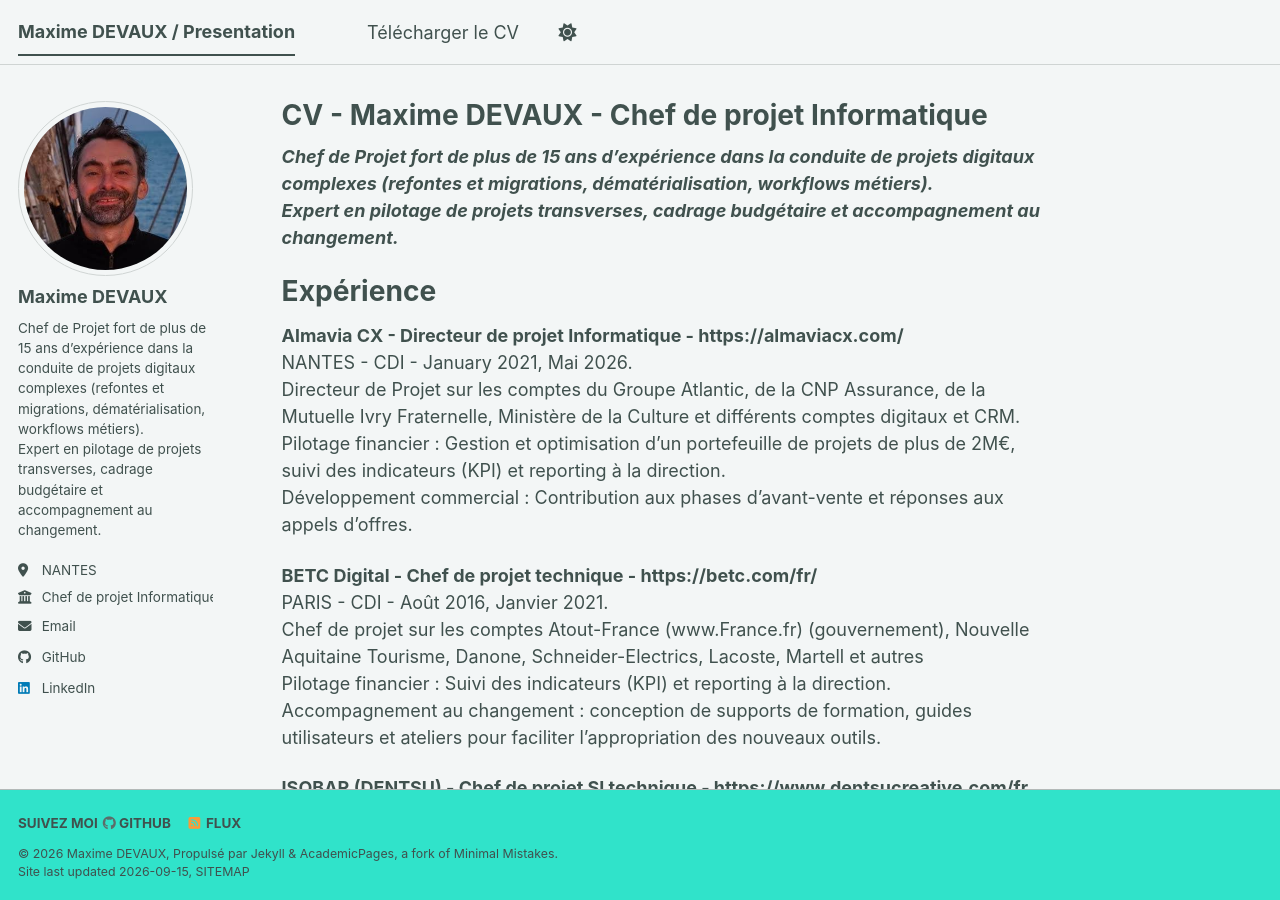
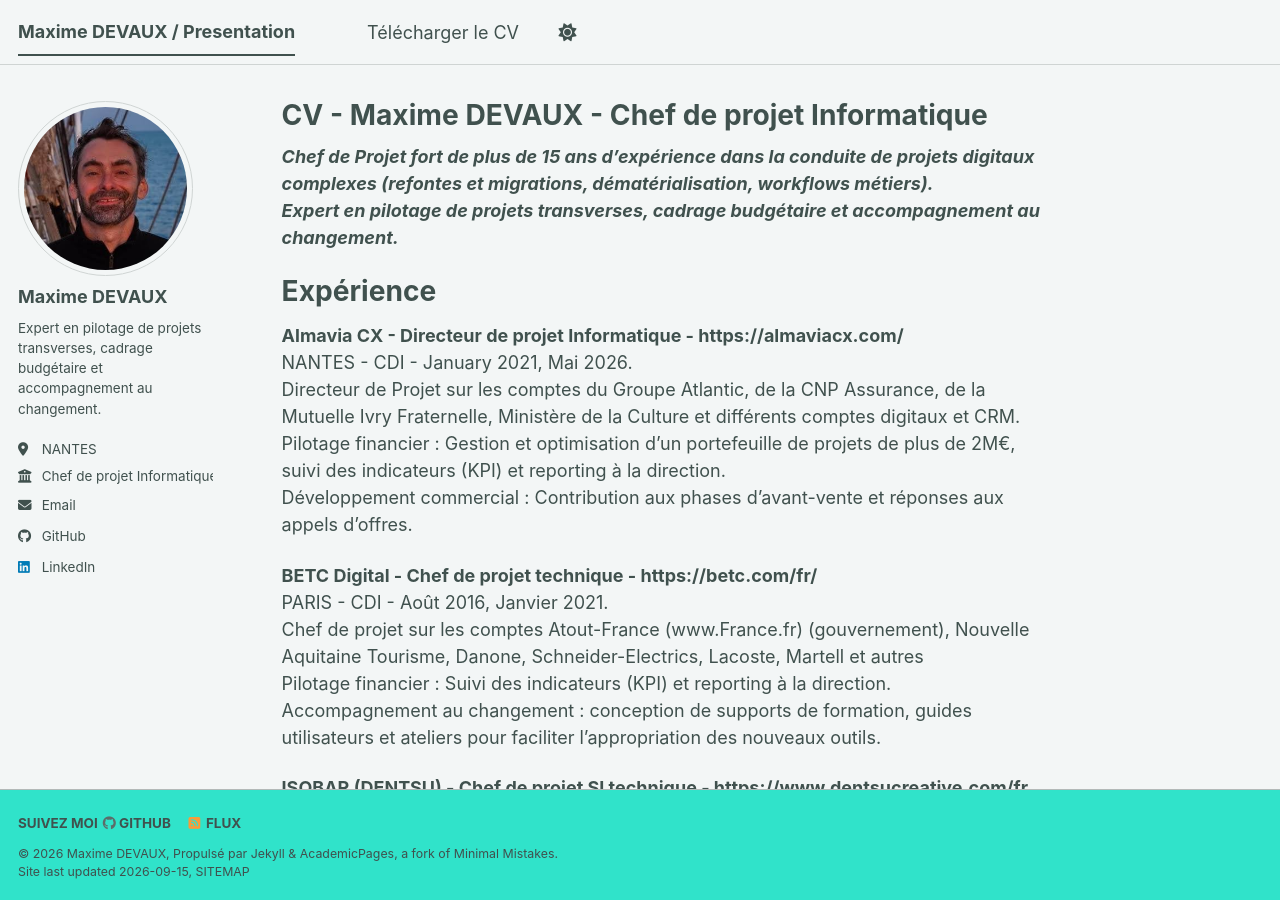
Before and after one commit to maximedevaux/maximedevaux.github.io, a Jekyll site: the page built from _pages/about.md, in a window 1280 px wide and 900 px high. Built offline with Jekyll 4.4.1, drawn with Linux system fonts in a browser that asks for light colours; a style sheet for code colours, icons or effects is not loaded.

Commit message:
Update bio in _config.yml
Removed detailed bio and retained key expertise.

```diff
--- a/_config.yml
+++ b/_config.yml
@@ -26,8 +26,7 @@
   avatar           : "profile.png"
   name             : "Maxime DEVAUX"
   pronouns         : # example: "he"
-  bio              : "Chef de Projet fort de plus de 15 ans d’expérience dans la conduite de projets digitaux complexes (refontes et migrations, dématérialisation, workflows métiers).<br>
-Expert en pilotage de projets transverses, cadrage budgétaire et accompagnement au changement."
+  bio              : "Expert en pilotage de projets transverses, cadrage budgétaire et accompagnement au changement."
   location         : "NANTES"
   employer         : "Chef de projet Informatique"
   uri              : # "https://www.linkedin.com/in/maximedevaux/"
```
